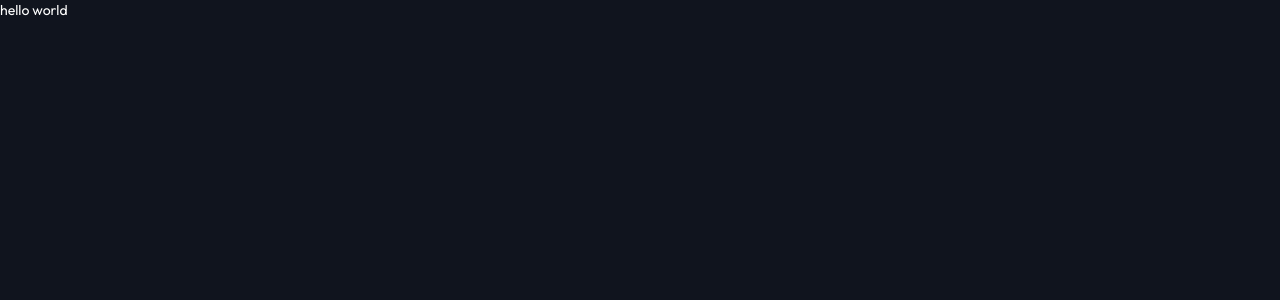
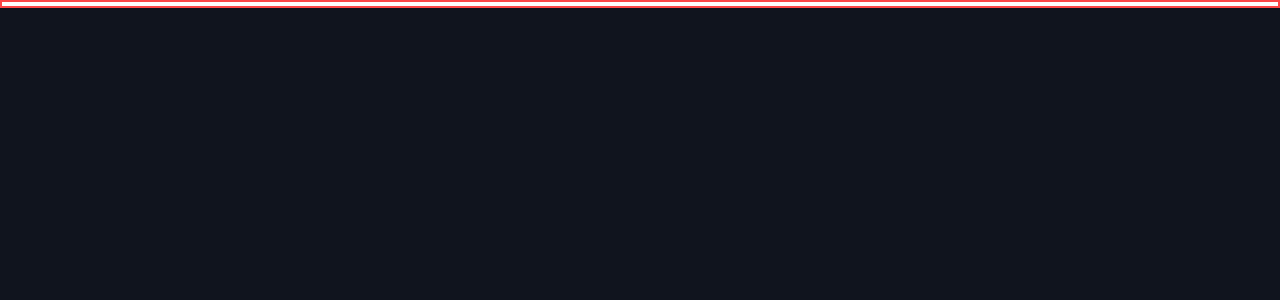
Before and after one commit to JJWallis/entertainment-app, a Next.js app: page / in a window 1280 px wide. Shown: the top 300 px of the page. Built offline with nearby package versions, Linux system fonts and the light colour scheme.

Commit message:
film component styles in progress

```diff
--- a/src/pages/index.tsx
+++ b/src/pages/index.tsx
@@ -3,8 +3,11 @@ import type { NextPage } from 'next'
 const Home: NextPage = () => {
    return (
       <main>
-         <p>hello world</p>
-         {/* Boomark =  link parent? | grid layout | btn bookark | raw SVG */}
+         <section aria-labelledby={''} className="border-2 border-red">
+            <a href="" className="block border-2"></a>
+         </section>
+
+         {/*  | grid layout | btn bookark | raw SVG */}
       </main>
    )
 }
```
